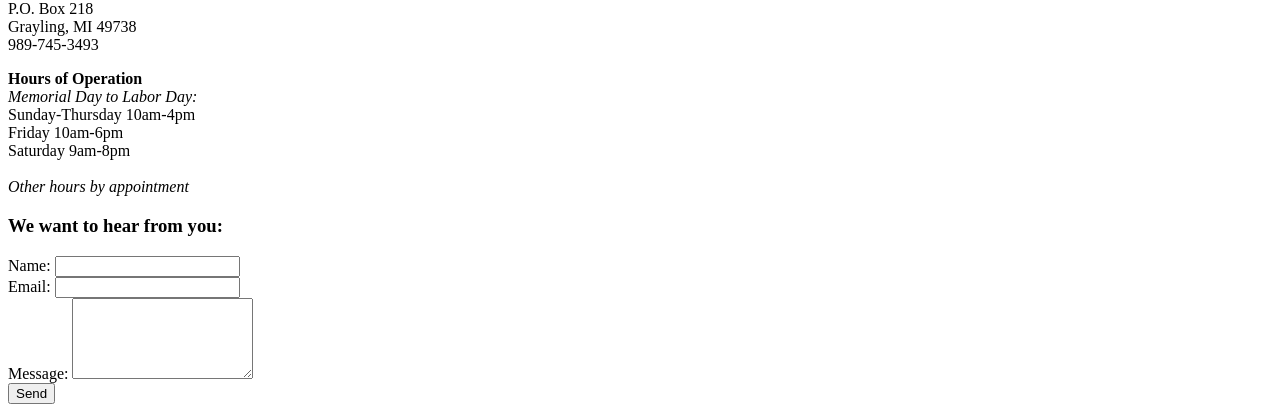
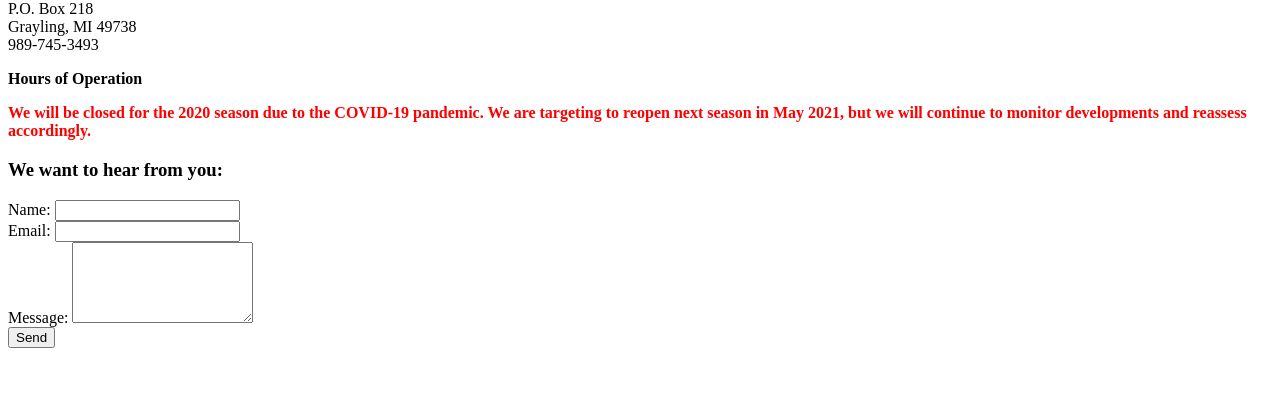
Before and after one commit to courtneyring/CrawfordCounty, a plain HTML site: page app/components/contact/index.html in a window 1280 px wide. Shown: the part 687-1094 px from the top of the page. After the commit the page ends 1051 px from the top, so only its background shows below. Drawn offline with Linux system fonts and the light colour scheme; files that its build step writes are made by us from their sources.

Commit message:
museum closure messages

```diff
--- a/app/components/contact/index.html
+++ b/app/components/contact/index.html
@@ -44,11 +44,12 @@
         </div>
         <div class="col-xs-12 col-md-4 museum-address">
             <p><strong>Hours of Operation</strong><br>
-                <i>Memorial Day to Labor Day:</i><br>
+                <p style='font-weight: bold; color: red'>We will be closed for the 2020 season due to the COVID-19 pandemic. We are targeting to reopen next season in May 2021, but we will continue to monitor developments and reassess accordingly.</p>
+                <!-- <i>Memorial Day to Labor Day:</i><br>
                 Sunday-Thursday 10am-4pm<br>
                 Friday 10am-6pm<br>
                 Saturday 9am-8pm<br><br>
-                <i>Other hours by appointment</i>
+                <i>Other hours by appointment</i> -->
 
             </p>
         </div>
```
Also changed, not shown: index.html (+1 -0 lines).
